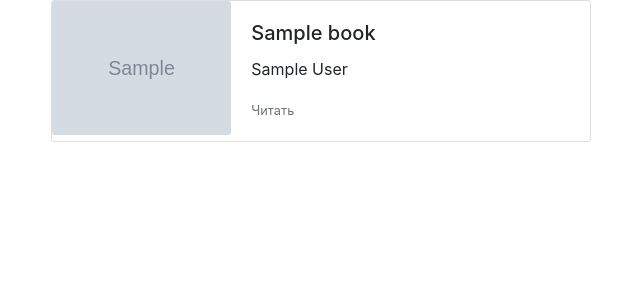
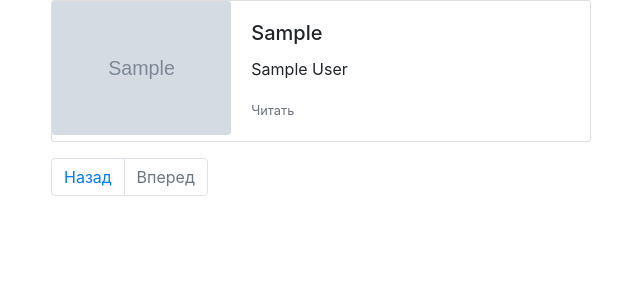
Before and after one commit to sim0n89/onlineLibrary, a Python web app: template templates/index.html in a window 1280 px wide. Shown: the top 300 px of the page, without its empty margins (34-674 px from the left). Run offline with Jinja, Linux system fonts and the light colour scheme; the template is opened without the code that fills it: most values are stand-ins (such as "Sample title", 1, 10 or a date in 2020); grey boxes marked "Sample" are stand-in pictures.

Commit message:
Add paginator.

```diff
--- a/templates/index.html
+++ b/templates/index.html
@@ -6,13 +6,13 @@
       <div class="card mb-3" style="max-width: 540px">
         <div class="row no-gutters">
           <div class="col-md-4">
-            <img src="{{book.img_src}}" class="card-img" alt="{{book.name}}" />
+            <img src="../{{book.img_src}}" class="card-img" alt="{{book.name}}" />
           </div>
           <div class="col-md-8">
             <div class="card-body">
-              <h5 class="card-title">{{book.name}}</h5>
+              <h5 class="card-title">{{book.book_path}}</h5>
               <p class="card-text">{{book.author}}</p>
-              <a class="card-text" href="{{book.book_path}}">
+              <a class="card-text" href="../{{book.book_path}}">
                 <small class="text-muted">Читать</small>
               </a>
             </div>
@@ -22,5 +22,32 @@
     </div>
     {% endfor %}
   </div>
+
+  <nav aria-label="Page navigation example">
+    <ul class="pagination">
+
+      <li class="page-item {% if current_page==1 %} disabled {% endif %}">
+        <a class="page-link" href="#">Назад</a>
+      </li>
+      {% for page in range(1,page_count) %}
+          {% if current_page==page%}
+              <li class="page-item active">
+                <span class="page-link">
+                  {{page}}
+                  <span class="sr-only">(current)</span>
+                </span>
+              </li>
+          {% else %}
+              <li class="page-item">
+                <a class="page-link" href="/pages/index{{page}}.html">{{page}}</a>
+              </li>
+          {% endif %}
+      {% endfor %}
+
+      <li class="page-item {% if current_page==page_count-1 %} disabled {% endif %}">
+        <a class="page-link " href="#">Вперед</a>
+      </li>
+    </ul>
+  </nav>
 </div>
 {% endblock %}
```
Also changed, not shown: render_website.py (+18 -8 lines).
